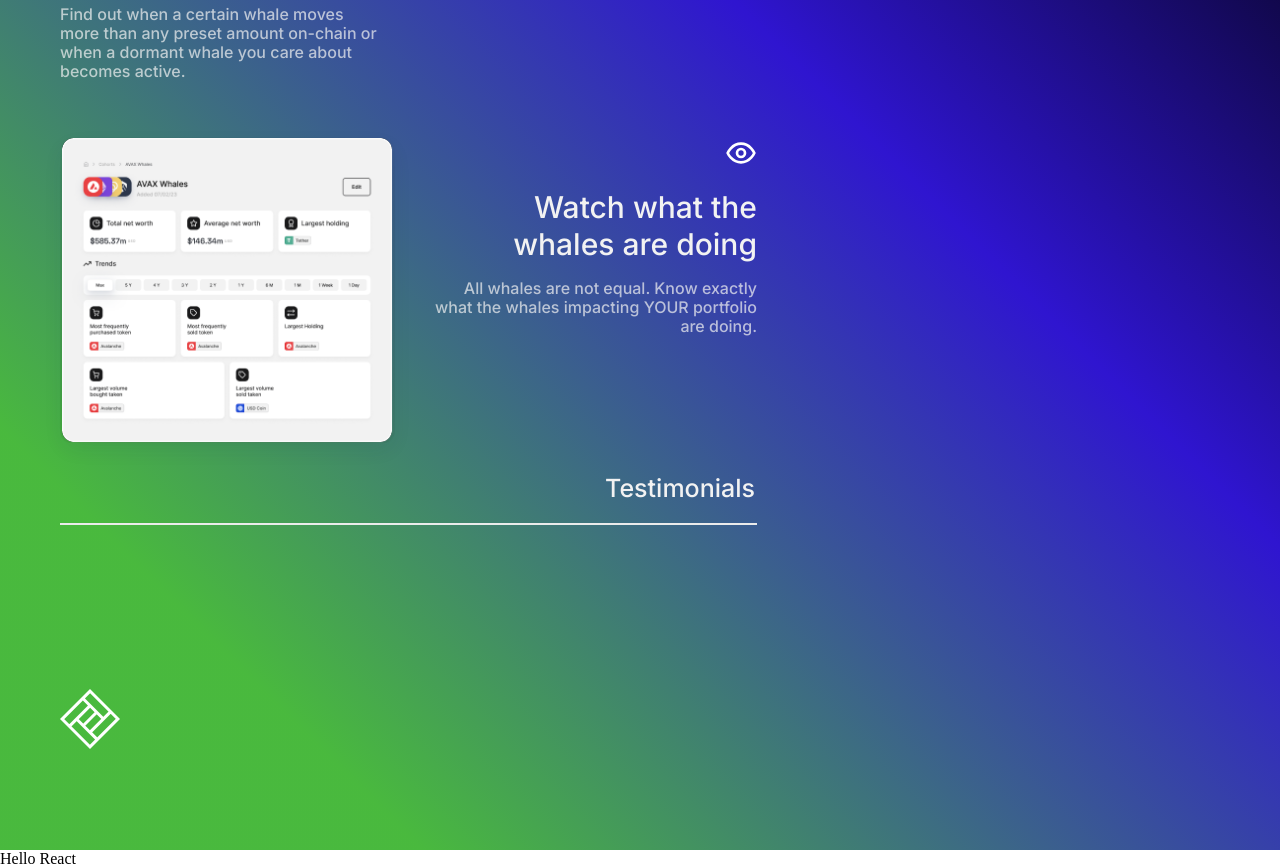
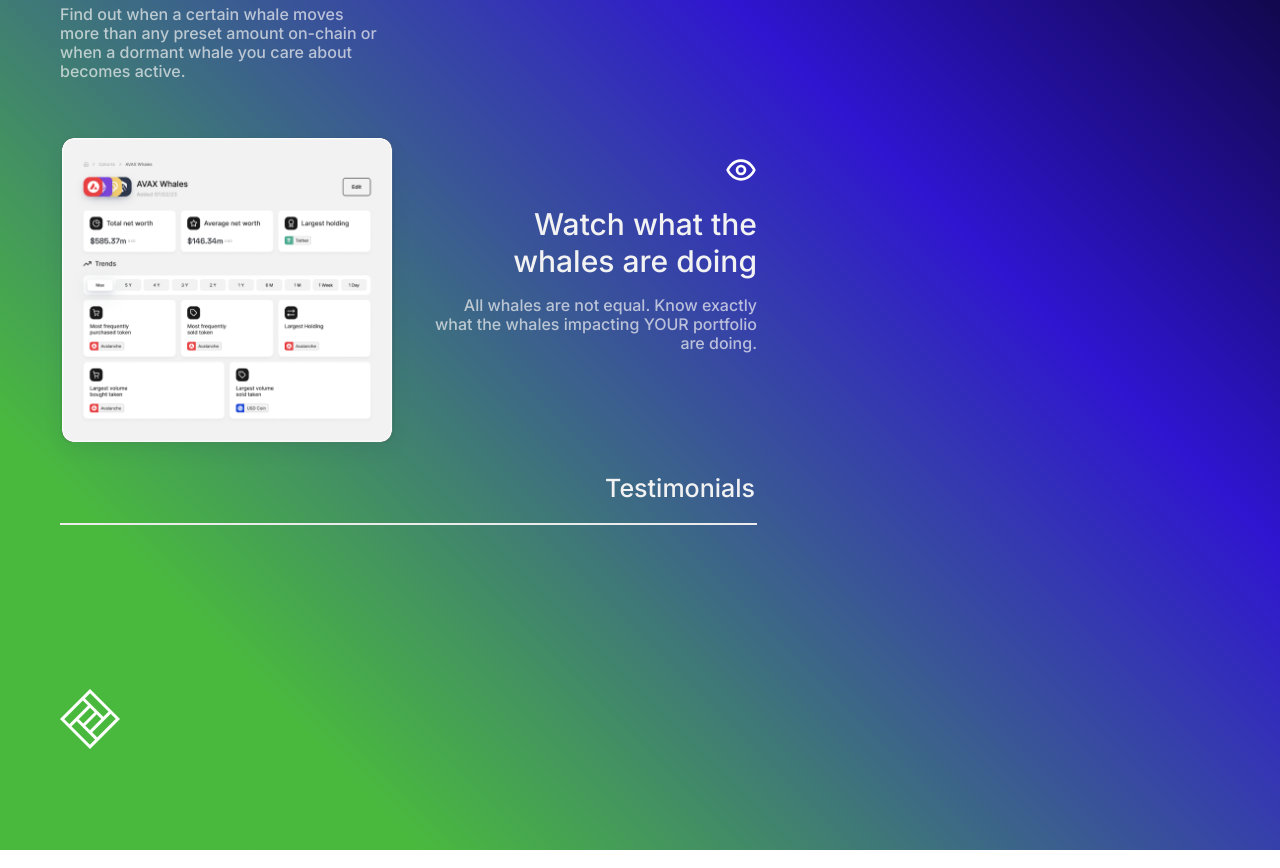
Before and after one commit to ankitt26/Loch-Project, a React (Vite) app: page / in a window 1280 px wide. Shown: the part 260-1128 px from the top of the page. Built offline with nearby package versions, Linux system fonts and the light colour scheme.

Commit message:
Remove hello react from app.tsx

```diff
--- a/src/App.tsx
+++ b/src/App.tsx
@@ -3,7 +3,6 @@ import Landing_page from './components/Landing_page';
 function App() {
   return (
     <><Landing_page/>
-      <div>Hello React</div>
     </>
   );
 }
--- a/src/styles/group.module.css
+++ b/src/styles/group.module.css
@@ -35,4 +35,5 @@
 .group_2 {
   width: 322px;
   text-align: right;
+  padding-top: 17px;
 }
```
